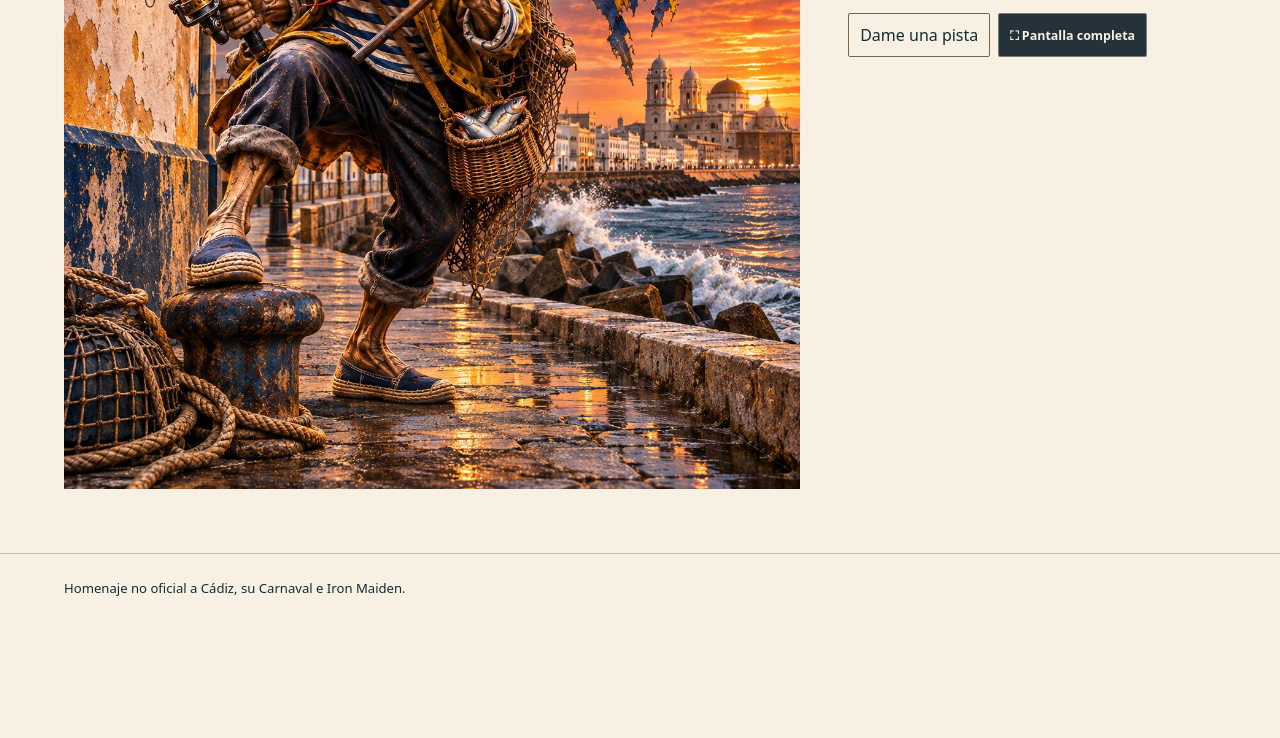
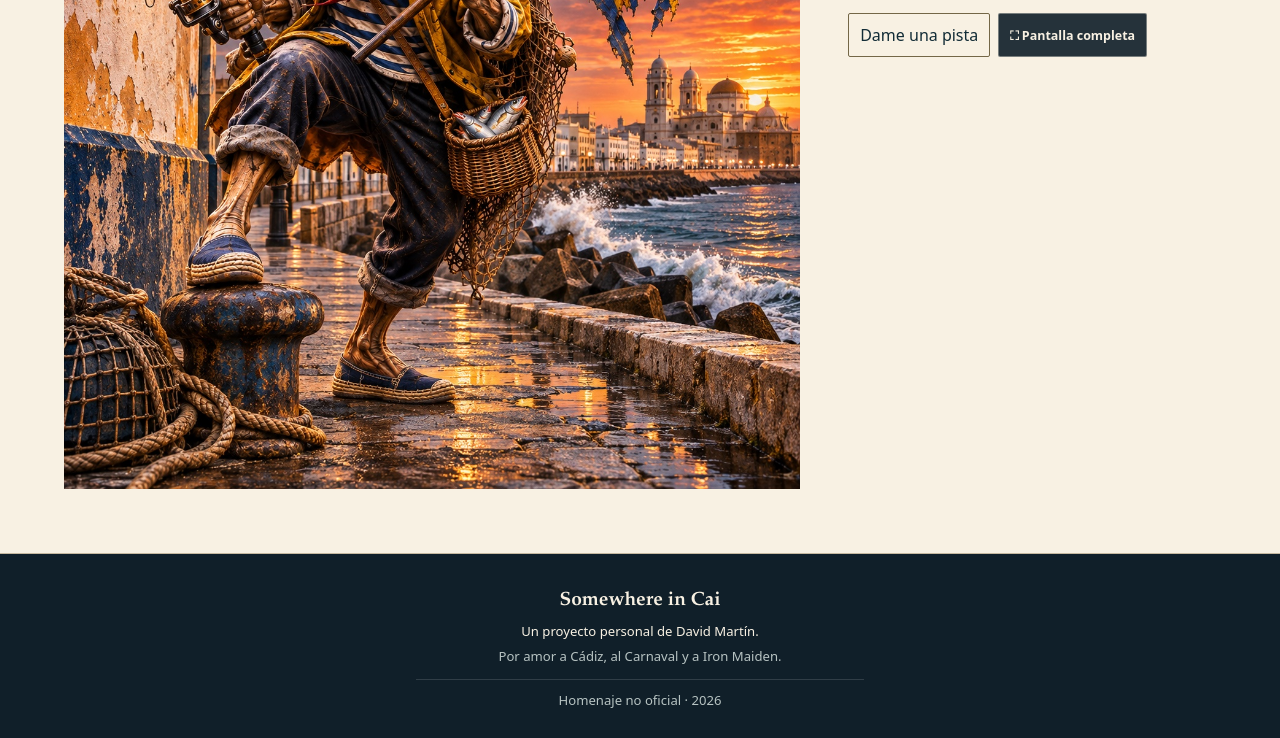
Before and after one commit to LanguageprepIE/somewhere-in-cai, a plain HTML site: page index.html in a window 1280 px wide. Shown: the part 1453-2191 px from the top of the page. Before the commit the page ends 2076 px from the top, so only its background shows below. Drawn offline with Linux system fonts and the light colour scheme.

Commit message:
Add creator signature to footer

```diff
--- a/index.html
+++ b/index.html
@@ -45,7 +45,12 @@
     </section>
   </main>
 
-  <footer>Homenaje no oficial a Cádiz, su Carnaval e Iron Maiden.</footer>
+  <footer class="project-credit">
+    <p class="credit-title">Somewhere in Cai</p>
+    <p>Un proyecto personal de David Martín.</p>
+    <p class="credit-note">Por amor a Cádiz, al Carnaval y a Iron Maiden.</p>
+    <p class="credit-disclaimer">Homenaje no oficial · 2026</p>
+  </footer>
 
   <dialog id="collection" class="sheet" aria-labelledby="collection-title">
     <button type="button" class="close" data-close autofocus aria-label="Cerrar colección">×</button>
--- a/styles.css
+++ b/styles.css
@@ -121,3 +121,10 @@ body:has(dialog[open]) { overflow: hidden; }
 .play-guide p { margin: .35rem 0; }
 .eddie-intro { font-style: italic; }
 .eddie-intro strong { font-style: normal; }
+
+/* Firma del proyecto */
+.project-credit { text-align: center; background: var(--deep); color: var(--paper); padding: 1.7rem 1rem; }
+.project-credit p { margin: .3rem 0; }
+.project-credit .credit-title { font-family: var(--display); font-size: 1.2rem; font-weight: 600; }
+.project-credit .credit-note, .project-credit .credit-disclaimer { color: var(--muted); }
+.project-credit .credit-disclaimer { border-top: 1px solid #ffffff22; padding-top: .65rem; margin: .8rem auto 0; max-width: 28rem; }
```
